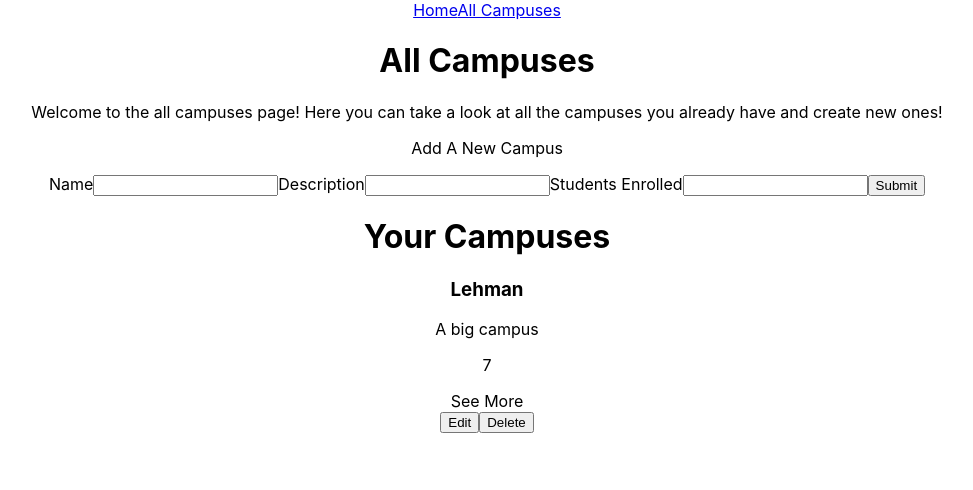
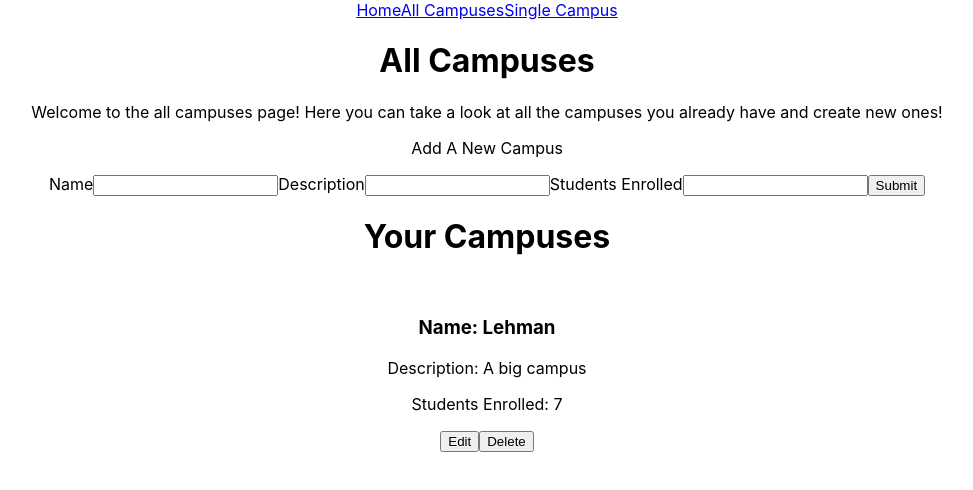
Before and after one commit to duvivierbri/FullStackCRUDApplication, a React (Create React App) app: page /all-campus in a window 1280 px wide. Shown: the top 490 px of the page, without its empty margins (153-1126 px from the left). Built offline with nearby package versions, Linux system fonts and the light colour scheme.

Commit message:
Changed the campus cards a little

```diff
--- a/src/App.js
+++ b/src/App.js
@@ -4,6 +4,7 @@ import './App.css';
 import PageRender from './Components/Homepage';
 import AllCampus from './Components/AllCampus';
 import Homepage from './Components/Homepage';
+import SingleCampus from './Components/SingleCampus';
 
 function App() {
   return (
@@ -11,6 +12,7 @@ function App() {
       <BrowserRouter>
         <Link to="/">Home</Link>
         <Link to="/all-campus">All Campuses</Link>
+        <Link to="/single-campus">Single Campus</Link>
 
         <Switch>
           <Route exact path="/">
@@ -20,6 +22,10 @@ function App() {
           <Route path="/all-campus">
             <AllCampus />
           </Route>
+
+          <Route path="/single-campus">
+            <SingleCampus />
+          </Route>
         </Switch>
 
       </BrowserRouter>
--- a/src/Components/CampusCard.js
+++ b/src/Components/CampusCard.js
@@ -4,20 +4,17 @@ import ReactDOM from 'react-dom';
 function CampusCard(props){
     return (
         <div className="campusCard">
+            <img src=""/>
             <div className="campusTitle">
-                <h3>{props.campus.name}</h3>
+                <h3>Name: {props.campus.name}</h3>
             </div>
 
             <div className="CampusDescription">
-                <p>{props.campus.description}</p>
+                <p>Description: {props.campus.description}</p>
             </div>
 
             <div className="CampusStudentsEnrolled">
-                <p>{props.campus.students}</p>
-            </div>
-
-            <div className="LinkToDetailsPage">
-                <a href={props.detailsLink}>See More</a>
+                <p>Students Enrolled: {props.campus.students}</p>
             </div>
 
             <button>Edit</button>
--- a/src/Components/SingleCampus.js
+++ b/src/Components/SingleCampus.js
@@ -0,0 +1,17 @@
+import React, { Component } from "react"
+import ReactDOM from 'react-dom';
+
+class SingleCampus extends Component{
+    state = {
+        title: "Lehman", //List of campus objects (each campus) in database
+        img: "",
+        description: "A big campus",
+
+    }
+
+    render(){
+        return(
+            <h1>{this.state.title}</h1>
+        )
+    }
+}export default SingleCampus;
```
Also changed, not shown: src/Components/AddCampus.js (line endings or trailing spaces).
